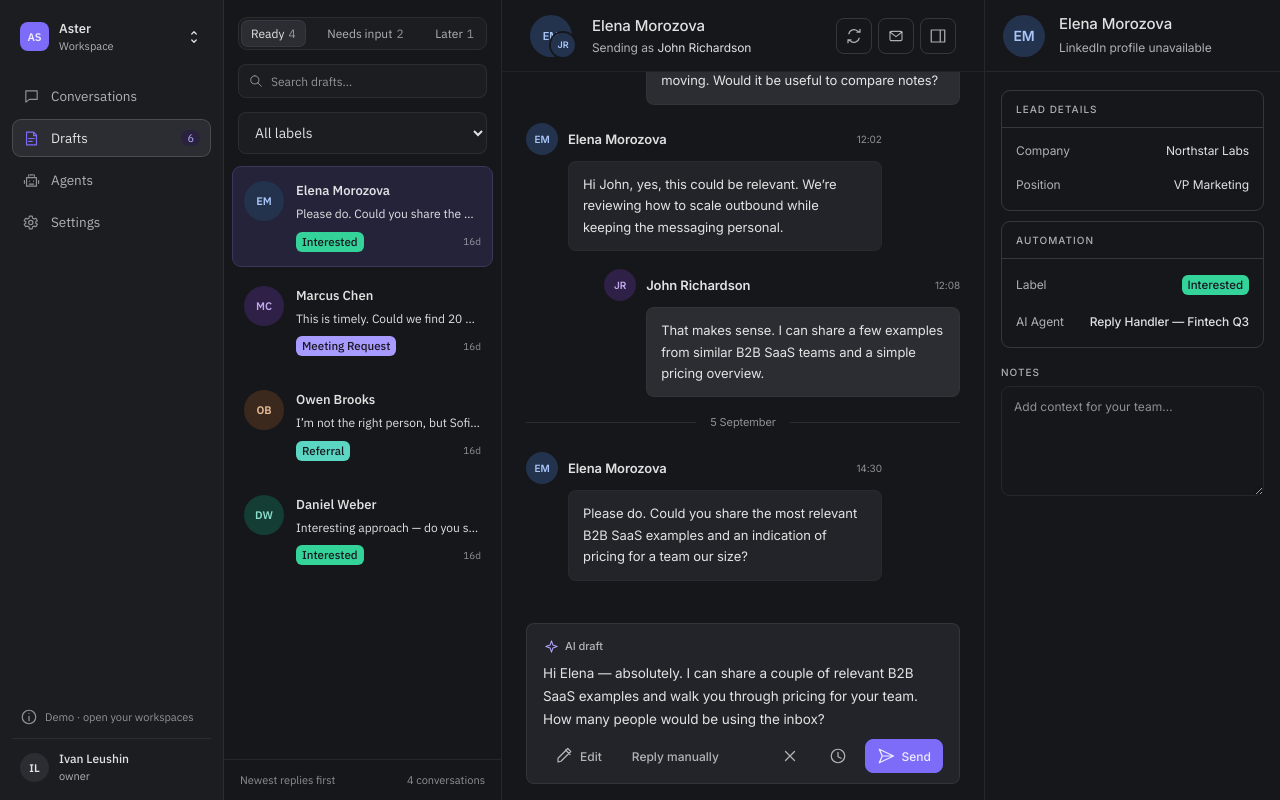
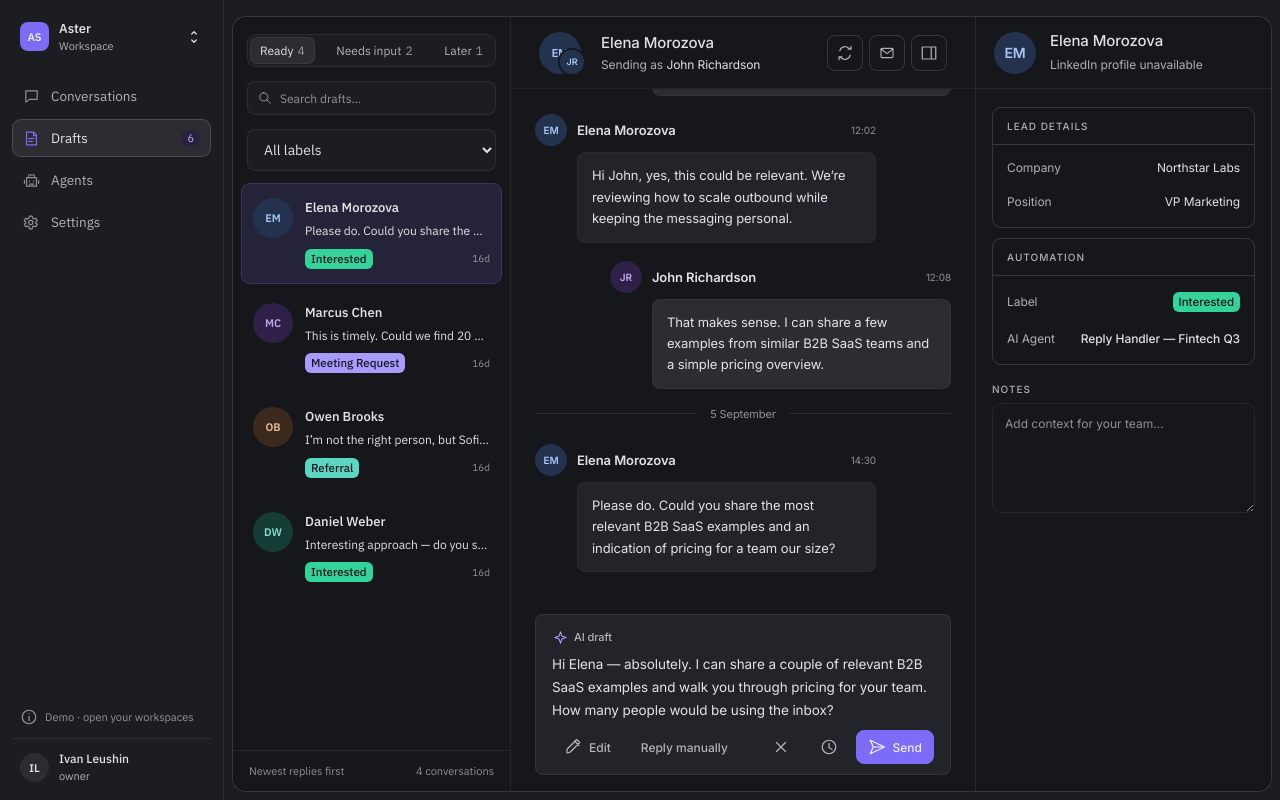
Before and after one commit to leushinprof-max/ai_inbox_agent, a Next.js app: page /demo/drafts in a window 1280 px wide. Built offline with nearby package versions, Linux system fonts and the light colour scheme.

Commit message:
Try an inset rounded workspace frame in Drafts

```diff
--- a/src/app/globals.css
+++ b/src/app/globals.css
@@ -523,6 +523,32 @@ h3 {
 .draft-layout.details-closed {
   grid-template-columns: 278px minmax(340px, 1fr);
 }
+/* Drafts workspace frame experiment: keep isolated for a one-commit rollback. */
+@media (min-width: 681px) {
+  .workspace-main:has(> .draft-layout) {
+    padding: 24px 12px 12px;
+    background: var(--side);
+  }
+  .workspace-main > .draft-layout {
+    position: relative;
+    overflow: hidden;
+    border: 1px solid var(--line-strong);
+    border-radius: 14px;
+    background: var(--bg);
+  }
+}
+@media (min-width: 681px) and (max-width: 1180px),
+  (min-width: 681px) and (max-height: 800px) {
+  .workspace-main:has(> .draft-layout) {
+    padding: 16px 8px 8px;
+  }
+}
+@media (min-width: 681px) and (max-width: 1180px) {
+  .workspace-main > .draft-layout > .context {
+    top: 0;
+    max-width: 100%;
+  }
+}
 .queue {
   border-right: 1px solid var(--line);
   display: flex;
```
